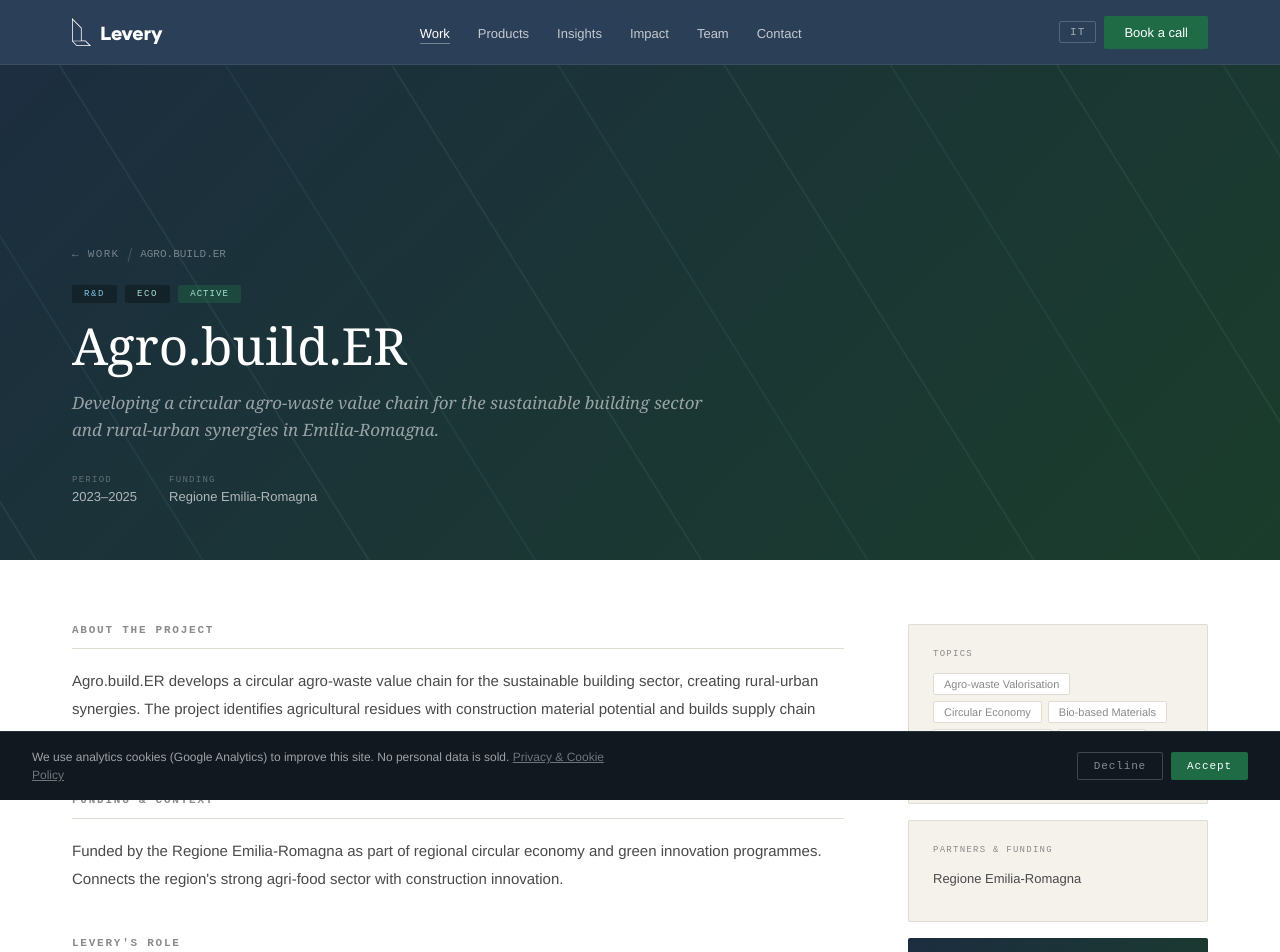
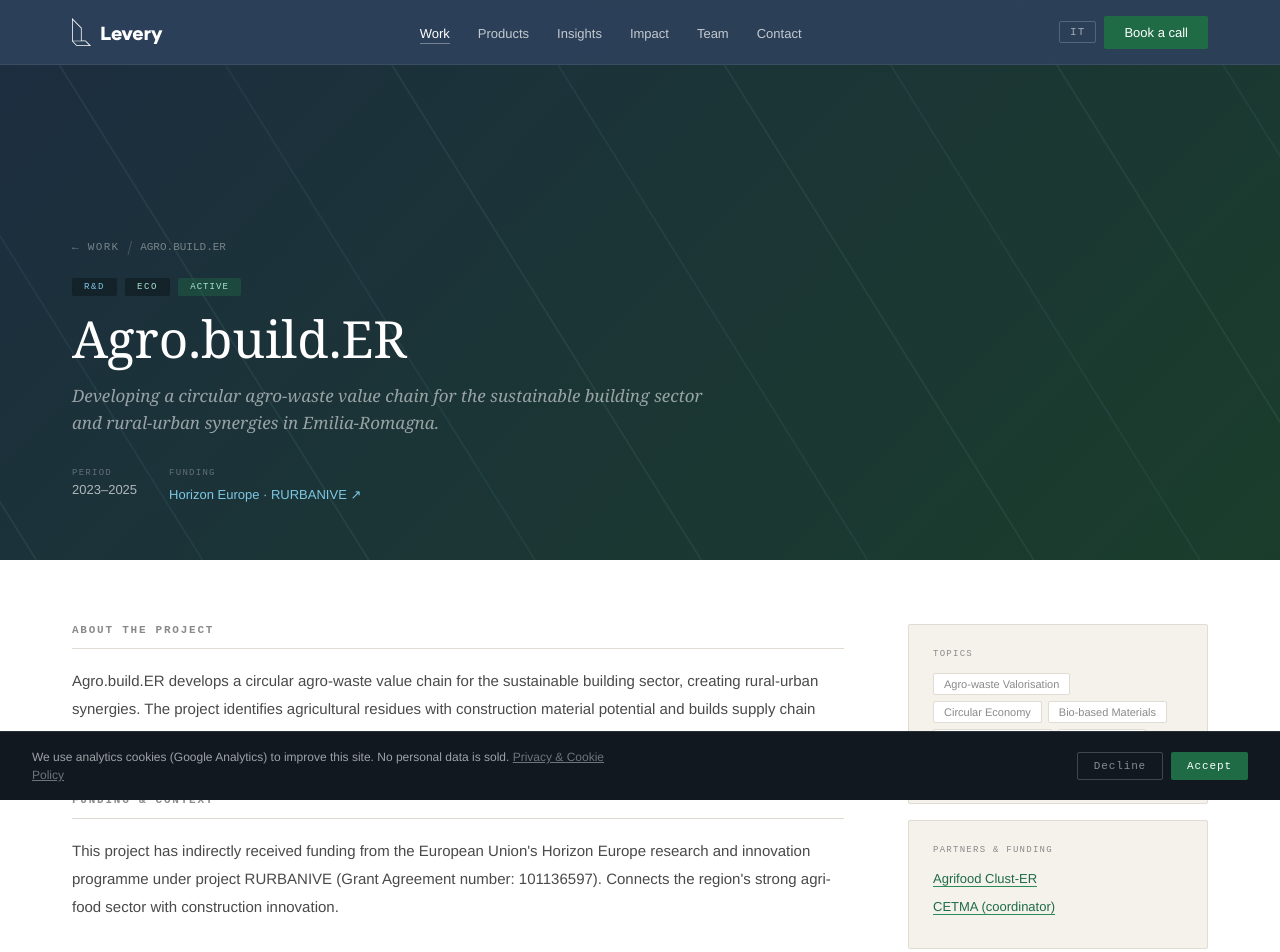
Before and after one commit to levery-srl/levery-website, a Next.js app: page /work/agro-builder in a window 1280 px wide. Shown: the top 952 px of the page. Built offline with nearby package versions, Linux system fonts and the light colour scheme.

Commit message:
agro-builder: RURBANIVE funding, Agrifood Clust-ER + CETMA partners with hyperlinks

```diff
--- a/app/work/[slug]/ProjectClient.jsx
+++ b/app/work/[slug]/ProjectClient.jsx
@@ -86,12 +86,13 @@ const PROJECTS={
   },
   "agro-builder":{
     name:"Agro.build.ER",domainType:"dual",status:"Active",
-    fund:"Regione Emilia-Romagna",fundUrl:"",
+    fund:"Horizon Europe · RURBANIVE",fundUrl:"https://rurbanive-project.eu/",
     period:"2023–2025",
-    partners:["Regione Emilia-Romagna"],
+    partners:["Agrifood Clust-ER","CETMA (coordinator)"],
+    partnerUrls:{"Agrifood Clust-ER":"https://agrifood.clust-er.it/","CETMA (coordinator)":"https://www.cetma.it/"},
     subtitle:"Developing a circular agro-waste value chain for the sustainable building sector and rural-urban synergies in Emilia-Romagna.",
     about:"Agro.build.ER develops a circular agro-waste value chain for the sustainable building sector, creating rural-urban synergies. The project identifies agricultural residues with construction material potential and builds supply chain infrastructure within the regional innovation ecosystem of Emilia-Romagna.",
-    context:"Funded by the Regione Emilia-Romagna as part of regional circular economy and green innovation programmes. Connects the region's strong agri-food sector with construction innovation.",
+    context:"This project has indirectly received funding from the European Union\'s Horizon Europe research and innovation programme under project RURBANIVE (Grant Agreement number: 101136597). Connects the region\'s strong agri-food sector with construction innovation.",
     tags:["Agro-waste Valorisation","Circular Economy","Bio-based Materials","Regional Innovation","Supply Chain","Emilia-Romagna"],
     leveryRole:["Circular business model design – identifying viable pathways for agro-waste valorisation into construction materials.","Material valorisation strategy – technical assessment of agro-waste streams and performance testing.","Stakeholder engagement and regional supply chain mapping between agri-food and construction sectors."],
   },
@@ -241,7 +242,13 @@ export default function ProjectClient({slug}){
               {p.partners&&p.partners.length>0&&(
                 <div style={{background:C.sand,borderRadius:2,padding:24,marginBottom:16,border:`1px solid ${C.rule}`}}>
                   <p style={{fontSize:9,fontFamily:"monospace",letterSpacing:"0.14em",color:C.inkLight,textTransform:"uppercase",margin:"0 0 14px"}}>Partners & funding</p>
-                  {p.partners.map((pt,i)=>(<p key={i} style={{fontSize:13,color:C.inkMid,margin:"0 0 8px",fontFamily:"'Helvetica Neue',Arial,sans-serif",lineHeight:1.5}}>{pt}</p>))}
+                  {p.partners.map((pt,i)=>(
+                      <p key={i} style={{fontSize:13,color:C.inkMid,margin:"0 0 8px",fontFamily:"'Helvetica Neue',Arial,sans-serif",lineHeight:1.5}}>
+                        {p.partnerUrls&&p.partnerUrls[pt]
+                          ?<a href={p.partnerUrls[pt]} target="_blank" rel="noopener noreferrer" style={{color:C.green,textDecoration:"none",borderBottom:`1px solid ${C.greenMid}`}}>{pt}</a>
+                          :pt}
+                      </p>
+                    ))}
                 </div>
               )}
               <div style={{background:heroBg,borderRadius:2,padding:24}}>
--- a/app/work/page.jsx
+++ b/app/work/page.jsx
@@ -74,7 +74,7 @@ const projects = {
       domain:"dual",bg:"#1C2D40",accent:"#7EC8E3",label:"R&D",isDual:true,
       status:"Active",
       period:"2023–2025",
-      fund:"Regional · Emilia-Romagna",
+      fund:"Horizon Europe · RURBANIVE",
       tags:["Agro-waste Valorisation", "Circular Economy", "Bio-based", "Regional Supply Chain"],
       desc:"Developing a circular agro-waste value chain for the sustainable building sector, creating rural-urban synergies across Emilia-Romagna.",
       levery:"Circular business model, material valorisation strategy, stakeholder engagement.",
```
